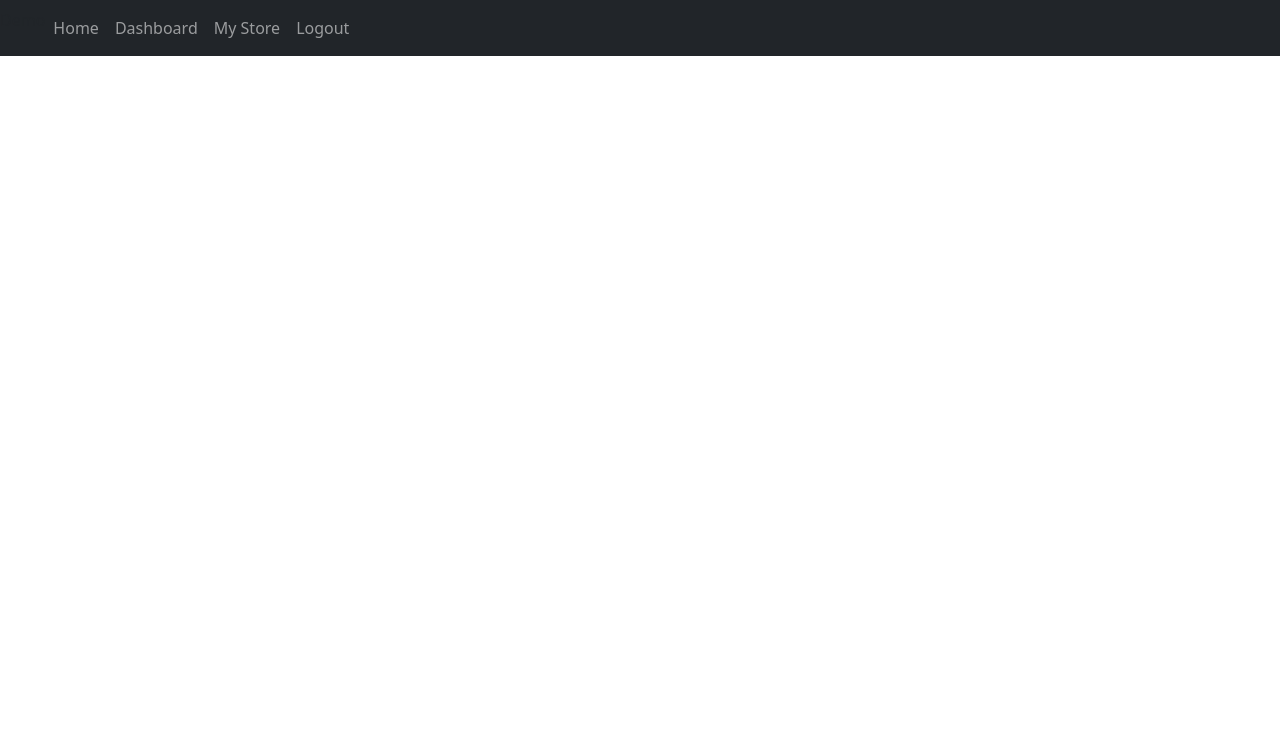
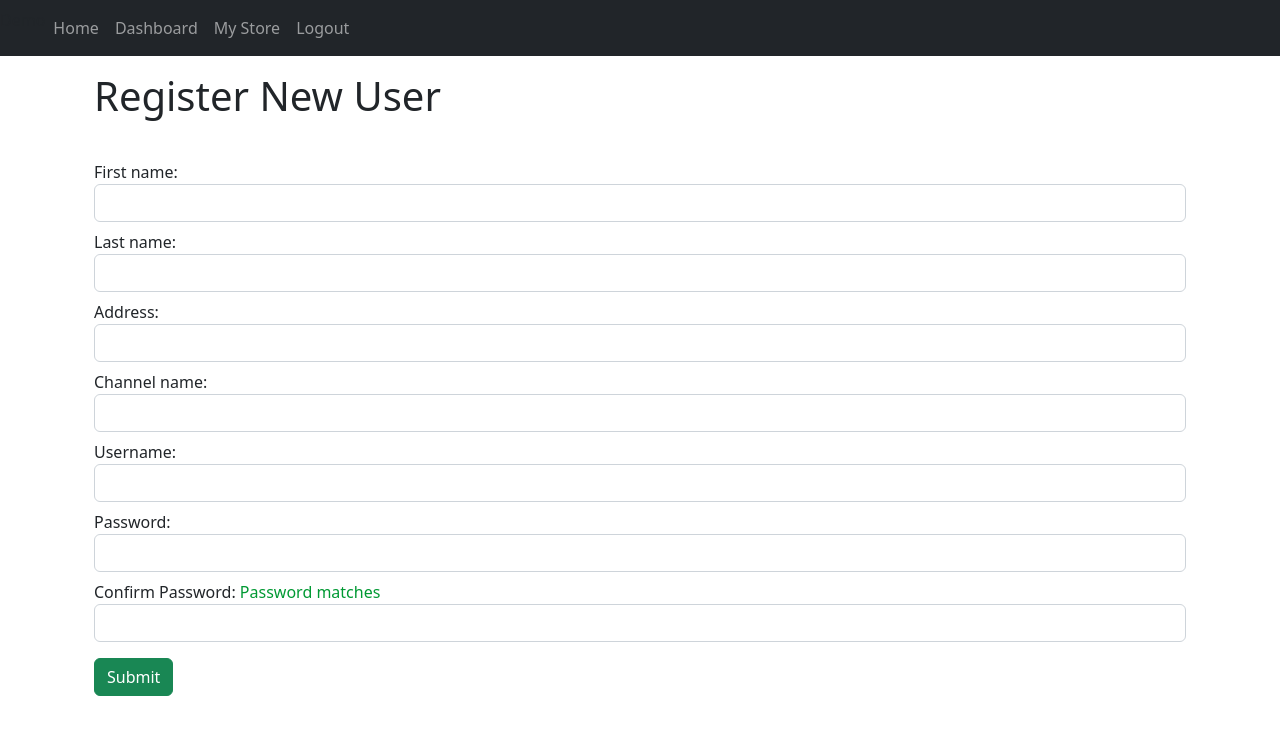
Before and after one commit to GDipSA54Team3/live-selling-app-frontend, a React (Create React App) app: page /register in a window 1280 px wide. Shown: the top 734 px of the page. Built offline with nearby package versions, Linux system fonts and the light colour scheme.

Commit message:
Added register new user

```diff
--- a/src/App.js
+++ b/src/App.js
@@ -8,6 +8,7 @@ import MyStore from './component/MyStore';
 import Logout from "./component/Logout";
 import NewStream from "./component/NewStream";
 import UpdateStream from "./component/UpdateStream";
+import RegisterUser from "./component/RegisterUser";
 
 function App() {
   return (
@@ -51,7 +52,7 @@ function App() {
             <Route path="/logout" element={<Logout />} />
             <Route path="/newstream" element={<NewStream />} />
             <Route path="/updatestream/:streamid" element={<UpdateStream />} />
-
+            <Route path="/register" element={<RegisterUser />} />
           </Routes>
         </div>
       </Router>
--- a/src/Services/UserDataService.js
+++ b/src/Services/UserDataService.js
@@ -23,6 +23,10 @@ class UserDataService {
         return axios.put(USER_API_BASE_URL + "/editstream/" + id, body)
     }
 
+    addNewUser(channelName, body) {
+        return axios.post(USER_API_BASE_URL + "/register/" + channelName, body)
+    }
+
 }
 
 export default new UserDataService();
--- a/src/component/MyStore.js
+++ b/src/component/MyStore.js
@@ -69,7 +69,7 @@ class MyStore extends Component {
                     <br />
                     <br />
                     <br />
-                    <h2>Scheduled streams: <button button onClick={() => this.props.navigate('/newstream')} className="btn btn-success">Add Stream</button></h2>
+                    <h2>Scheduled streams: <button onClick={() => this.props.navigate('/newstream')} className="btn btn-success">Add Stream</button></h2>
                     <div className="row">
                         {
                             this.state.streams.map(
--- a/src/component/NewStream.js
+++ b/src/component/NewStream.js
@@ -77,7 +77,7 @@ class NewStream extends Component {
                 <div className="text-start">
                     <h2>Add New Stream</h2>
                     <br/>
-                    <div class="mb-3">
+                    <div className="mb-3">
                         <label htmlFor="Title">Title:</label>
                         <input
                             type="text"
@@ -89,7 +89,7 @@ class NewStream extends Component {
                             name="title"
                         />
                     </div>
-                    <div class="mb-3">
+                    <div className="mb-3">
                         <label htmlFor="schedule">Schedule:</label>
                         <input
                             type="datetime-local"
--- /dev/null
+++ b/src/component/RegisterUser.js
@@ -0,0 +1,221 @@
+import React, { Component } from 'react';
+import UserDataService from '../Services/UserDataService';
+import { withRouter } from './withRouter';
+
+
+class RegisterUser extends Component {
+    constructor(props) {
+        super(props);
+        this.onChangeFirstName = this.onChangeFirstName.bind(this);
+        this.onChangeLastName = this.onChangeLastName.bind(this);
+        this.onChangeAddress = this.onChangeAddress.bind(this);
+        this.onChangeUsername = this.onChangeUsername.bind(this);
+        this.onChangePassword = this.onChangePassword.bind(this);
+        this.onChangePasswordVeri = this.onChangePasswordVeri.bind(this);
+        this.onChangeChannelName = this.onChangeChannelName.bind(this);
+        this.submit = this.submit.bind(this)
+
+        this.state = {
+            newUser: {
+                firstName: "",
+                lastName: "",
+                address: "",
+                username: "",
+                password: "",
+                passwordVeri: "",
+                isVerified: false
+            },
+            channelName: "",
+        }
+    }
+
+    onChangeFirstName(e) {
+        this.setState(function (prevState) {
+            return {
+                newUser: {
+                    ...prevState.newUser,
+                    firstName: e.target.value
+                }
+            }
+        });
+    }
+
+    onChangeLastName(e) {
+        this.setState(function (prevState) {
+            return {
+                newUser: {
+                    ...prevState.newUser,
+                    lastName: e.target.value
+                }
+            }
+        });
+    }
+
+    onChangeAddress(e) {
+        this.setState(function (prevState) {
+            return {
+                newUser: {
+                    ...prevState.newUser,
+                    address: e.target.value
+                }
+            }
+        });
+    }
+
+    onChangeUsername(e) {
+        this.setState(function (prevState) {
+            return {
+                newUser: {
+                    ...prevState.newUser,
+                    username: e.target.value
+                }
+            }
+        });
+    }
+
+    onChangePassword(e) {
+        this.setState(function (prevState) {
+            return {
+                newUser: {
+                    ...prevState.newUser,
+                    password: e.target.value
+                }
+            }
+        });
+    }
+
+    onChangePasswordVeri(e) {
+        this.setState(function (prevState) {
+            return {
+                newUser: {
+                    ...prevState.newUser,
+                    passwordVeri: e.target.value
+                }
+            }
+        });
+    }
+
+    onChangeChannelName(e) {
+        this.setState({
+            channelName: e.target.value
+        });
+    }
+
+    submit() {
+        if (this.state.newUser.firstName !== "" && this.state.newUser.lastName !== "" &&
+        this.state.newUser.address !== "" && this.state.newUser.username !== "" &&
+        this.state.newUser.password !== "" && this.state.channelName !== "" &&
+        this.state.newUser.passwordVeri === this.state.newUser.password) {
+            UserDataService.addNewUser(this.state.channelName, this.state.newUser).then(response => {
+                if (response.status === 201) {
+                    this.props.navigate('/home');
+                }
+            }).catch(e => {
+                console.log(e);
+            });
+        }
+    }
+
+    render() {
+        return (
+            <div className="container-fluid">
+                <div className="text-start">
+                    <h1>Register New User</h1>
+                    <br />
+                    <div className="form-group my-2">
+                        <label htmlFor="firstName">First name:</label>
+                        <input
+                            type="text"
+                            className="form-control"
+                            id="firstName"
+                            required
+                            value={this.state.newUser.firstName}
+                            onChange={this.onChangeFirstName}
+                            name="firstName"
+                        />
+                    </div>
+                    <div className="form-group my-2">
+                        <label htmlFor="lastName">Last name:</label>
+                        <input
+                            type="text"
+                            className="form-control"
+                            id="lastName"
+                            required
+                            value={this.state.newUser.lastName}
+                            onChange={this.onChangeLastName}
+                            name="lastName"
+                        />
+                    </div>
+                    <div className="form-group my-2">
+                        <label htmlFor="address">Address:</label>
+                        <input
+                            type="text"
+                            className="form-control"
+                            id="address"
+                            required
+                            value={this.state.newUser.address}
+                            onChange={this.onChangeAddress}
+                            name="address"
+                        />
+                    </div>
+                    <div className="form-group my-2">
+                        <label htmlFor="channelName">Channel name:</label>
+                        <input
+                            type="text"
+                            className="form-control"
+                            id="channelName"
+                            required
+                            value={this.state.channelName}
+                            onChange={this.onChangeChannelName}
+                            name="channelName"
+                        />
+                    </div>
+                    <div className="form-group my-2">
+                        <label htmlFor="username">Username:</label>
+                        <input
+                            type="text"
+                            className="form-control"
+                            id="username"
+                            required
+                            value={this.state.newUser.username}
+                            onChange={this.onChangeUsername}
+                            name="username"
+                        />
+                    </div>
+                    <div className="form-group my-2">
+                        <label htmlFor="password">Password:</label>
+                        <input
+                            type="password"
+                            className="form-control"
+                            id="password"
+                            required
+                            value={this.state.newUser.password}
+                            onChange={this.onChangePassword}
+                            name="password"
+                        />
+                    </div>
+                    <div className="form-group my-2">
+                        <label htmlFor="passwordveri">
+                            Confirm Password: {(this.state.newUser.passwordVeri !== this.state.newUser.password) ?
+                            <span style={{color: "#ff0000"}}>Password does not match</span> : <span style={{color: "#009933"}}>Password matches</span>}
+                        </label>
+                        <input
+                            type="password"
+                            className="form-control"
+                            id="passwordveri"
+                            required
+                            value={this.state.newUser.passwordVeri}
+                            onChange={this.onChangePasswordVeri}
+                            name="passwordveri"
+                        />
+                    </div>
+                    <button onClick={this.submit} className="btn btn-success my-2">
+                        Submit
+                    </button>
+                </div>
+            </div>
+        );
+    }
+}
+
+export default withRouter(RegisterUser);
--- a/src/component/UpdateStream.js
+++ b/src/component/UpdateStream.js
@@ -98,7 +98,7 @@ class UpdateStream extends Component {
                 <div className="text-start">
                     <h2>Edit Stream</h2>
                     <br />
-                    <div class="mb-3">
+                    <div className="mb-3">
                         <label htmlFor="Title">Title:</label>
                         <input
                             type="text"
@@ -110,7 +110,7 @@ class UpdateStream extends Component {
                             name="title"
                         />
                     </div>
-                    <div class="mb-3">
+                    <div className="mb-3">
                         <label htmlFor="schedule">Schedule:</label>
                         <input
                             type="datetime-local"
```
Also changed, not shown: src/component/Home.js (+8 -2 lines).
